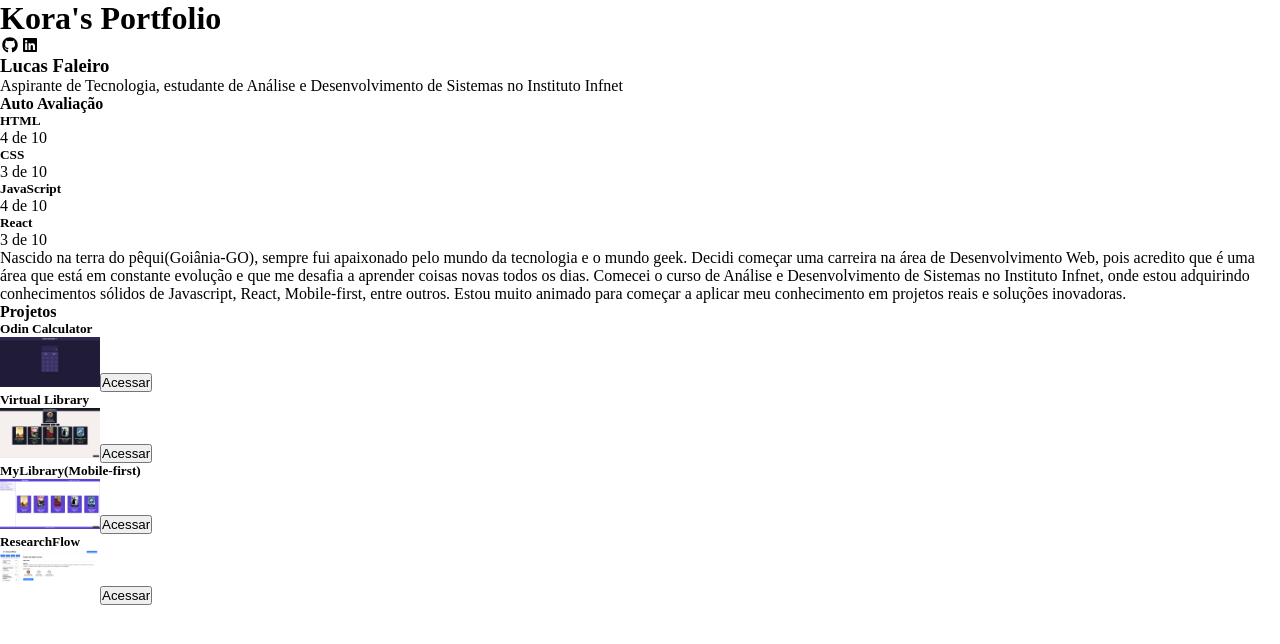
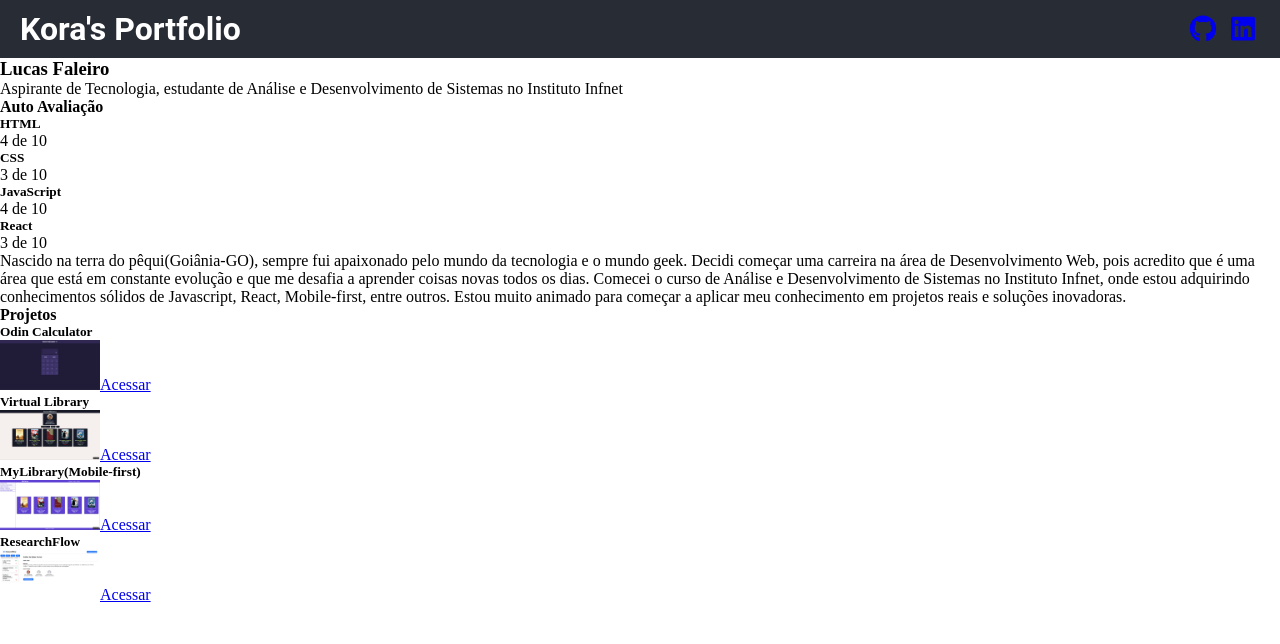
Before and after one commit to Lucas-Faleiro/Portfolio-DR1-AT, a React (Vite) app: page / in a window 1280 px wide. Shown: the top 644 px of the page. Built offline with nearby package versions, Linux system fonts and the light colour scheme.

Commit message:
Add styling to header

```diff
--- a/src/App.jsx
+++ b/src/App.jsx
@@ -12,11 +12,13 @@ function App() {
     name: "Lucas Faleiro",
     biography:
       "Aspirante de Tecnologia, estudante de Análise e Desenvolvimento de Sistemas no Instituto Infnet",
+    github: "https://github.com/Lucas-Faleiro",
+    linkedin: "https://www.linkedin.com/in/lucasfaleirosilva/",
   };
 
   return (
     <div>
-      <Header />
+      <Header github={userKora.github} linkedin={userKora.linkedin} />
       <ProfileCard userKora={userKora} />
       <SkillsSection skillsRating={skillsRating} />
       <Testimonial />
--- a/src/Header.jsx
+++ b/src/Header.jsx
@@ -1,12 +1,19 @@
 import { FontAwesomeIcon } from "@fortawesome/react-fontawesome";
 import { faGithub, faLinkedin } from "@fortawesome/free-brands-svg-icons";
+import styles from "./Header.module.css";
 
-export default function Header() {
+export default function Header({ github, linkedin }) {
   return (
-    <div>
-      <h1>Kora's Portfolio</h1>
-      <FontAwesomeIcon icon={faGithub} />
-      <FontAwesomeIcon icon={faLinkedin} />
+    <div className={styles.headerContainer}>
+      <h1 className={styles.headerTitle}>Kora's Portfolio</h1>
+      <div className={styles.socialIcons}>
+        <a href={github}>
+          <FontAwesomeIcon icon={faGithub} />
+        </a>
+        <a href={linkedin}>
+          <FontAwesomeIcon icon={faLinkedin} />
+        </a>
+      </div>
     </div>
   );
 }
--- /dev/null
+++ b/src/Header.module.css
@@ -0,0 +1,29 @@
+.headerContainer {
+  display: flex;
+  justify-content: space-between;
+  align-items: center;
+  padding: 10px 20px;
+  background-color: #282c34;
+  color: white;
+}
+
+.headerTitle {
+  font-family: Roboto, system-ui, -apple-system, BlinkMacSystemFont, "Segoe UI",
+    Oxygen, Ubuntu, Cantarell, "Open Sans", "Helvetica Neue", sans-serif;
+}
+
+.socialIcons {
+  font-size: 1.7rem;
+  display: flex;
+  align-items: center;
+  gap: 6px;
+}
+
+a {
+  display: inline-flex;
+  align-items: center;
+}
+
+a:visited {
+  color: inherit;
+}
--- a/src/ProjectCard.jsx
+++ b/src/ProjectCard.jsx
@@ -7,7 +7,7 @@ export default function ProjectCard({ project }) {
         alt={project.title}
         width={"100px"}
       />
-      <button>Acessar</button>
+      <a href={project.url}>Acessar</a>
     </div>
   );
 }
```
